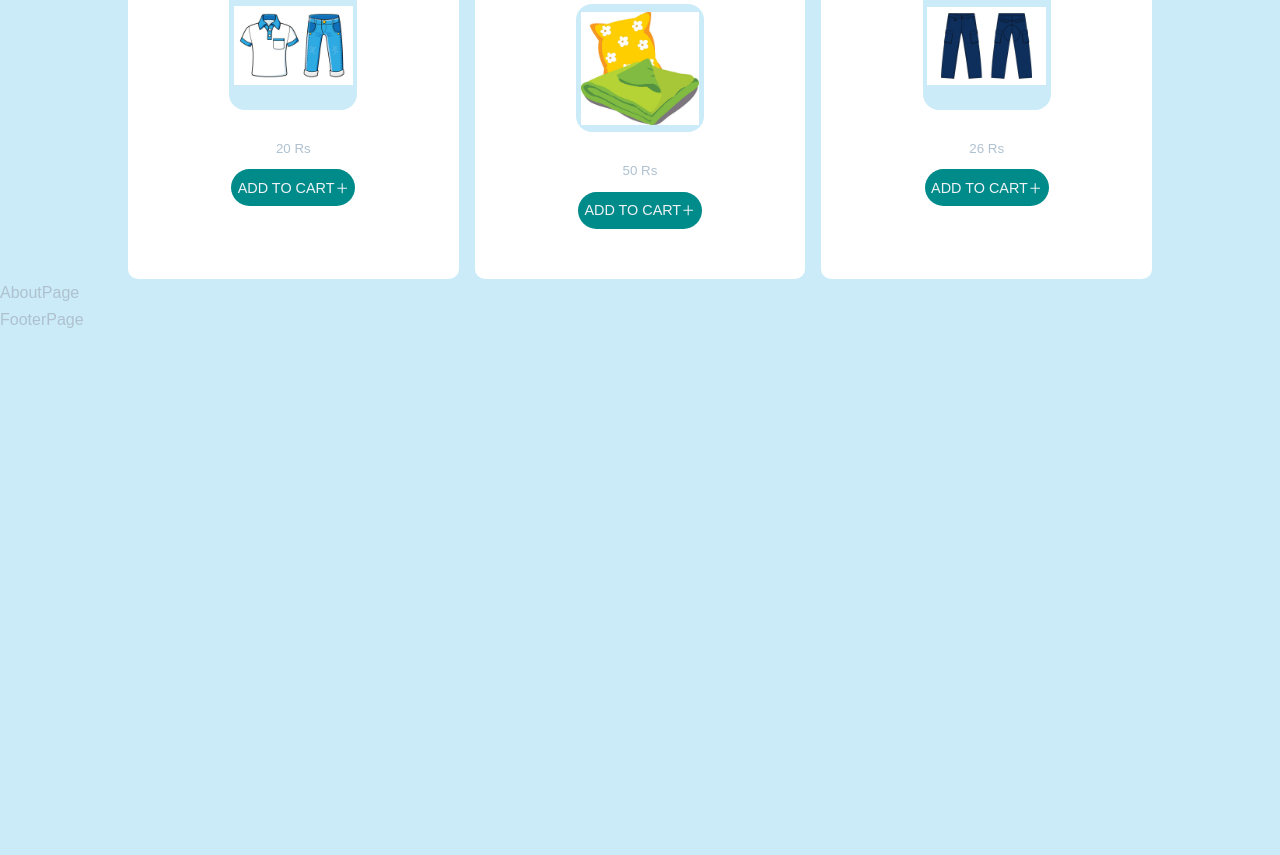
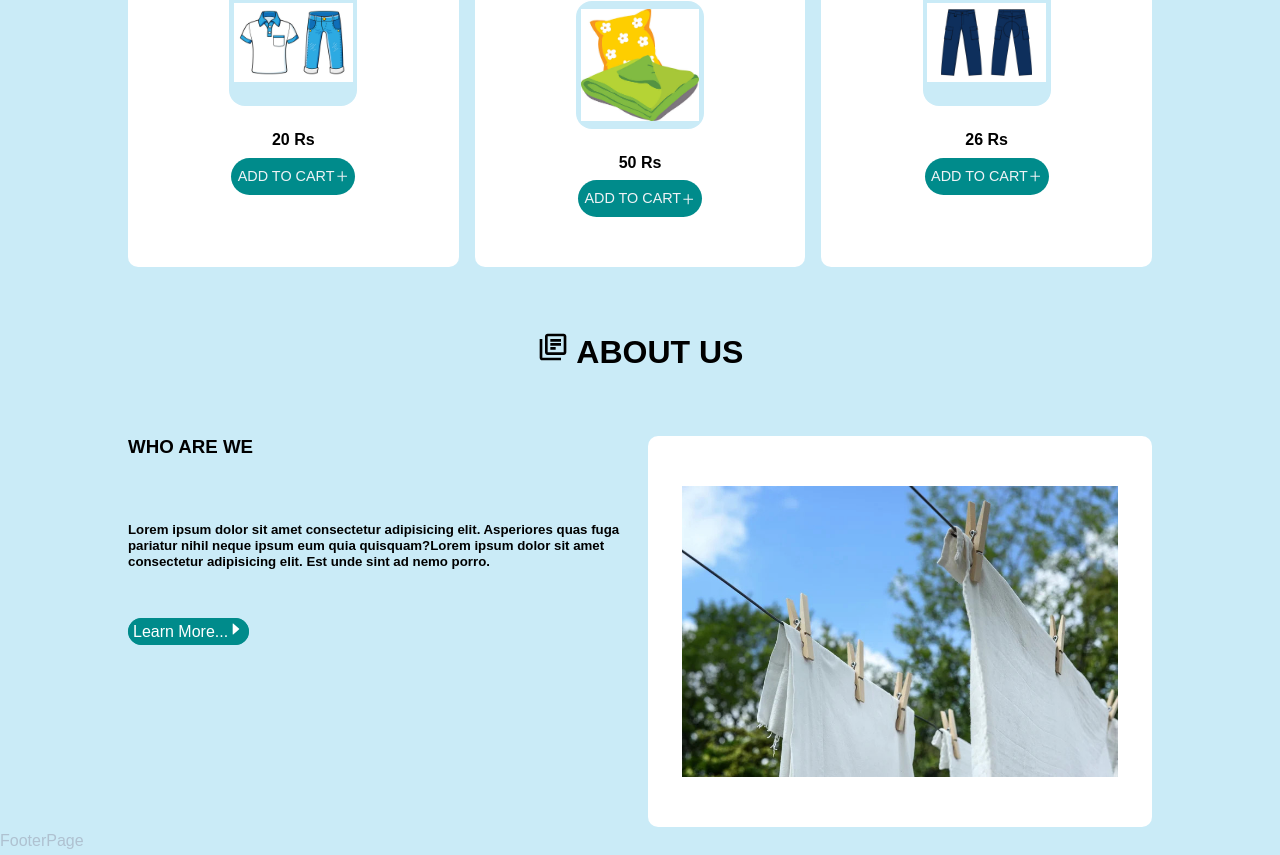
Before and after one commit to Thafsal/launder_land, a React (Create React App) app: page / in a window 1280 px wide. Shown: the part 1620-2475 px from the top of the page. Before the commit the page ends 1953 px from the top, so only its background shows below. Built offline with nearby package versions, Linux system fonts and the light colour scheme.

Commit message:
added about section

```diff
--- a/src/components/About/AboutPage.css
+++ b/src/components/About/AboutPage.css
@@ -0,0 +1,43 @@
+.about ,.about__content{
+    margin-top: 4rem;
+  }
+  .about__container {
+    align-items: center;
+  }
+  .about__wrapper {
+    grid-gap: 3rem;
+    display: grid;
+    gap: 1rem;
+    grid-template-columns: repeat(2, 1fr);
+    margin-top: 4rem;
+  }
+  .about__header {
+    display: flex;
+    justify-content: center;
+    align-items: center;
+  }
+.about__btn{
+    color: white;
+    background: darkcyan;
+    border: 1px solid darkcyan;
+    border-radius: 50px;
+    padding: 4px;
+    margin-top: 1rem;
+}
+.about__content {
+    margin-bottom: 3rem;
+}
+/* MEDIA QUERIES MEDIUME DEVICES */
+@media screen and (max-width: 1024px) {
+    .about__wrapper {
+      grid-template-columns: 1fr 1fr;
+    }
+  }
+  /* MEDIA QUERIES SMALL DEVICES */
+  @media screen and (max-width: 600px) {
+    .about__wrapper {
+      grid-template-columns: 1fr;
+      gap: 2rem;
+      margin-top: 3rem;
+    }
+  }
--- a/src/components/About/AboutPage.jsx
+++ b/src/components/About/AboutPage.jsx
@@ -1,9 +1,37 @@
-import React from 'react';
+import React from "react";
+import { AiOutlineCaretRight } from "react-icons/ai";
+import { MdOutlineLibraryBooks } from "react-icons/md";
+import { Link } from "react-router-dom";
+import "./AboutPage.css";
+import abt from '../../images/s.jpg'
 
 const AboutPage = () => {
   return (
-    <div>AboutPage</div>
-  )
-}
+    <section className="about">
+      <div className="container about__container">
+        <div className="about__header">
+          <h2>
+            <MdOutlineLibraryBooks /> ABOUT US
+          </h2>
+        </div>
+        <div className="about__wrapper">
+          <div>
+            <h3>WHO ARE WE</h3>
+            <h5 className="about__content">
+              Lorem ipsum dolor sit amet consectetur adipisicing elit.
+              Asperiores quas fuga pariatur nihil neque ipsum eum quia
+              quisquam?Lorem ipsum dolor sit amet consectetur adipisicing elit.
+              Est unde sint ad nemo porro.
+            </h5>
+            <Link to='/about' className="about__btn">Learn More...<AiOutlineCaretRight/></Link>
+          </div>
+          <div className="card">
+            <img src={abt} alt="logo" />
+          </div>
+        </div>
+      </div>
+    </section>
+  );
+};
 
-export default AboutPage
+export default AboutPage;
--- a/src/components/Popular/Popular.css
+++ b/src/components/Popular/Popular.css
@@ -41,7 +41,7 @@
   transition: var(--transition);
 }
 .cards:hover span {
-  background: #caebf7;
+  background: #bcbcbc8b;
   color: var(--color-gray-600);
   border: 1px solid rgba(97, 96, 96, 0.58);
 }
@@ -52,8 +52,8 @@
   justify-content: center;
 }
 .popular__program:hover a {
-  background: var(--color-secondary);
-  color: var(--color-gray-600);
+  background: #ffffff;
+  color: #caebf7;
 }
 .section__header {
   display: flex;
--- a/src/components/Popular/Popular.jsx
+++ b/src/components/Popular/Popular.jsx
@@ -21,7 +21,7 @@ const Popular = () => {
               <div className="cards popular__program" key={id}>
                 <h3>{name}</h3>
                 <span><img src={imge} alt={name} /></span>
-                <small>{price}</small>
+                <h4>{price}</h4>
                 <Link to={path} className="btn sm">
                   ADD TO CART <AiOutlinePlus />
                 </Link>
--- a/src/components/Trending/Trending.css
+++ b/src/components/Trending/Trending.css
@@ -18,8 +18,8 @@
   justify-content: center;
 }
 .programs__program:hover a {
-  background: var(--color-secondary);
-  color: var(--color-gray-600);
+  background: #ffffff;
+  color: #caebf7;
 }
 .section__header {
   display: flex;
--- a/src/components/Trending/Trending.jsx
+++ b/src/components/Trending/Trending.jsx
@@ -21,7 +21,7 @@ const Trending = () => {
                 <h3>{name}</h3>
                 <h5>{offer}</h5>
                 <span><img src={imge} alt={name} /></span>
-                <small>{price}</small>
+                <h4>{price}</h4>
                 <Link to={path} className="btn sm">
                   Learn More <AiOutlinePlus />
                 </Link>
--- a/src/index.css
+++ b/src/index.css
@@ -94,7 +94,7 @@ img {
   font-size: 0.9rem;
 }
 .btn.sm:hover {
-  background: var(--color-gray-100);
+  background: white;
 }
 
 section {
```
Also changed, not shown: src/images/s.jpg (added).
